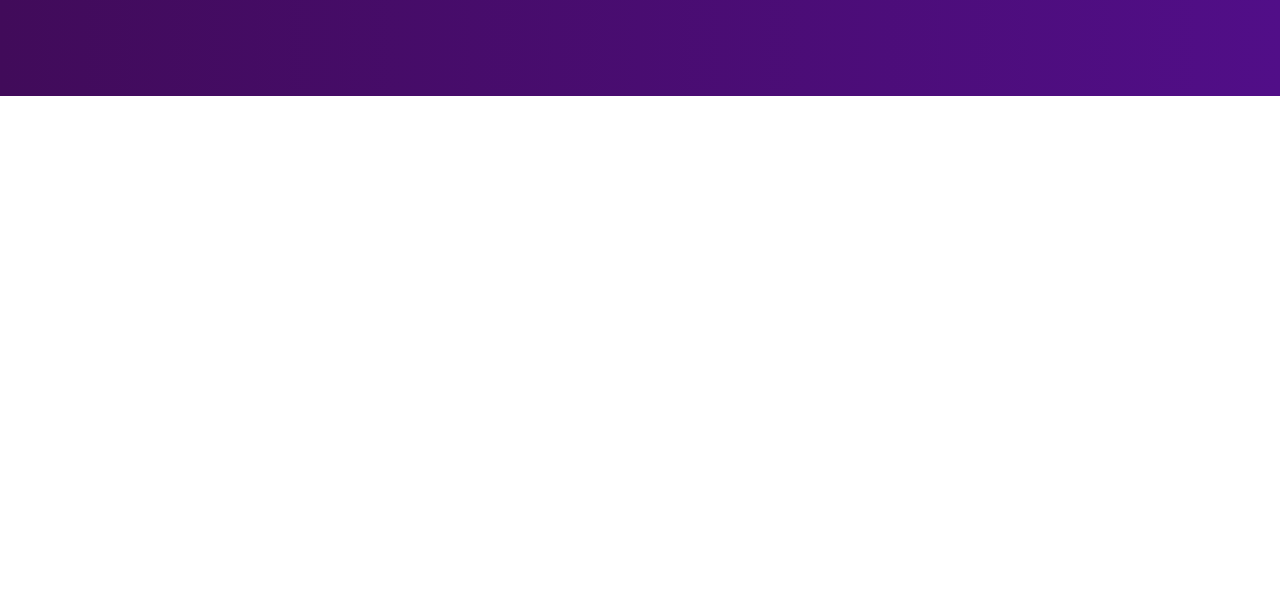
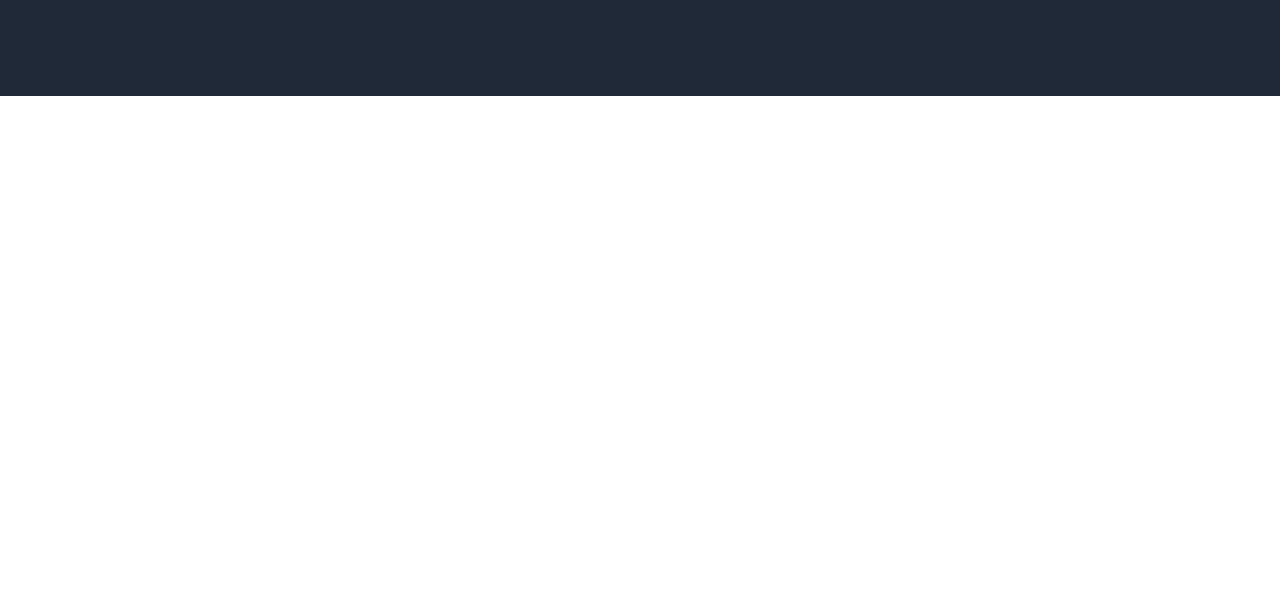
Before and after one commit to TylerIsFlying/odin-landing-page, a plain HTML site: page index.html in a window 1280 px wide. Shown: the part 204-800 px from the top of the page. Drawn offline with Linux system fonts and the light colour scheme.

Commit message:
Changed background color

```diff
--- a/style.css
+++ b/style.css
@@ -11,5 +11,5 @@
     display: flex;
     height: 150px;
     width: 100%;
-    background-image: linear-gradient(to right,#410b5a,#510e88);
+    background-color: #1F2937;
 }
```
